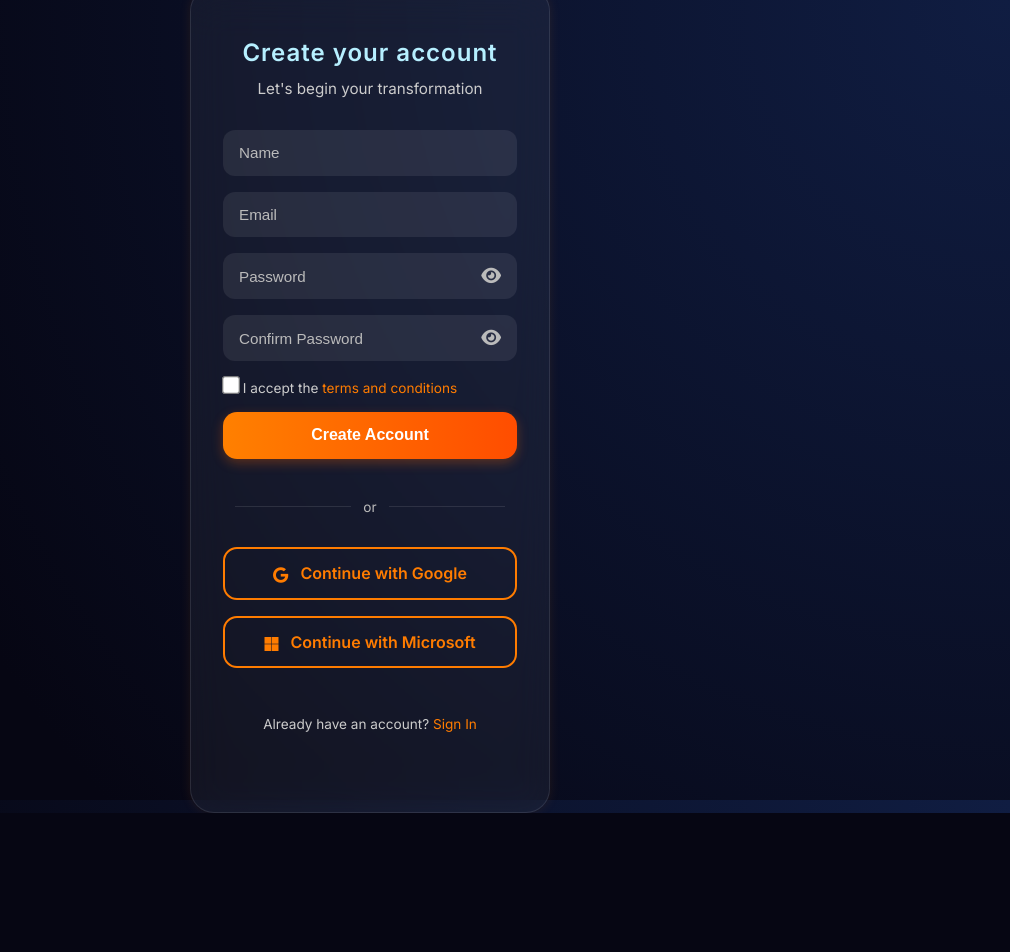
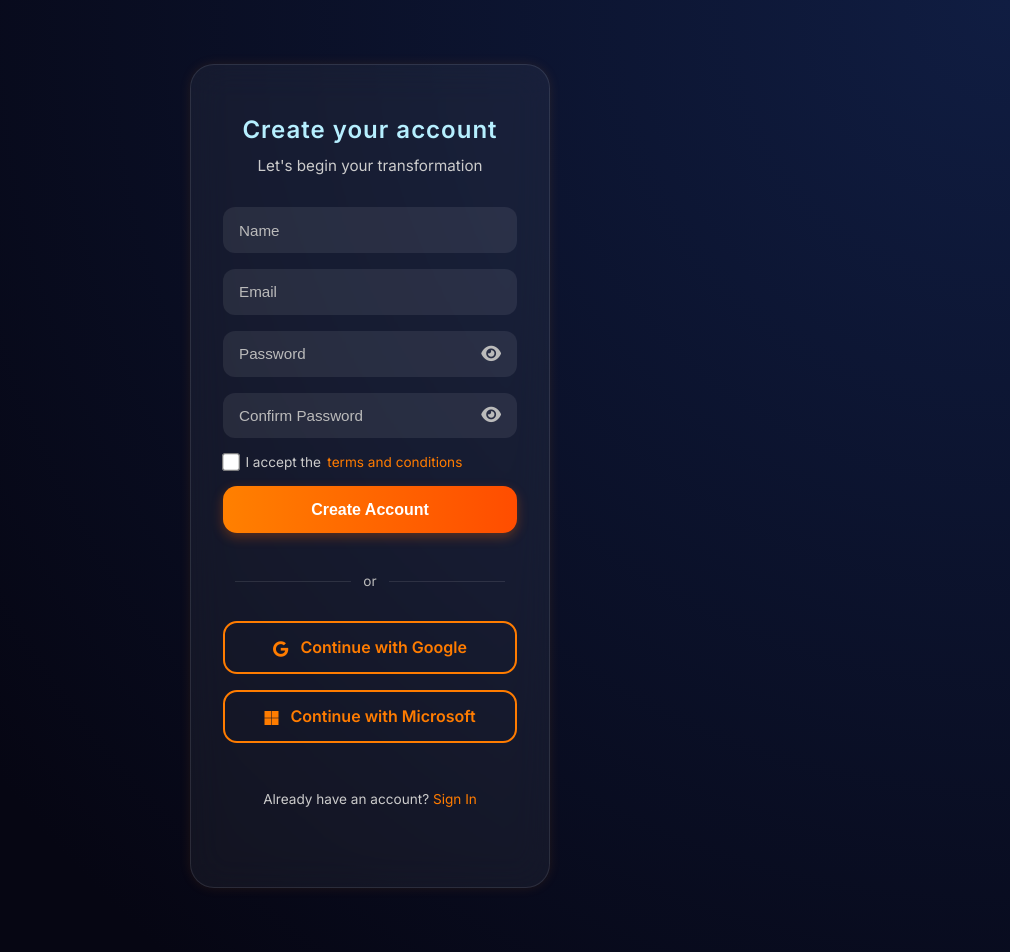
Before and after one commit to Jordan-ar/smart-life-manager, a Flask app: template templates/signup.html in a window 1280 px wide. Shown: the whole page, without its empty margins (270-1280 px from the left). Before the commit the page ends 813 px from the top, so only its background shows below. Run offline with Flask 3, Linux system fonts and the light colour scheme; the template is opened without the code that fills it, so the values that code supplies are empty.

Commit message:
Improve styles for all pages

```diff
--- a/static/style.css
+++ b/static/style.css
@@ -34,7 +34,8 @@ html {
 	display: flex;
 	align-items: center;
 	justify-content: center;
-	height: 100vh;
+	padding: 4rem 0;
+	min-height: 100dvh;
 }
 
 /* Card styles */
@@ -133,7 +134,7 @@ form {
 	color: var(--gray-light);
 }
 
-.remember-me {
+.text-checkbox {
 	display: flex;
 	align-items: center;
 	gap: 0.4rem;
@@ -170,13 +171,13 @@ input[type="checkbox"] {
 }
 
 /* Link styles */
-a {
+.link {
 	color: var(--primary-orange);
 	text-decoration: none;
 	font-weight: 500;
 }
 
-a:hover {
+.link:hover {
 	text-decoration: underline;
 }
 
```
